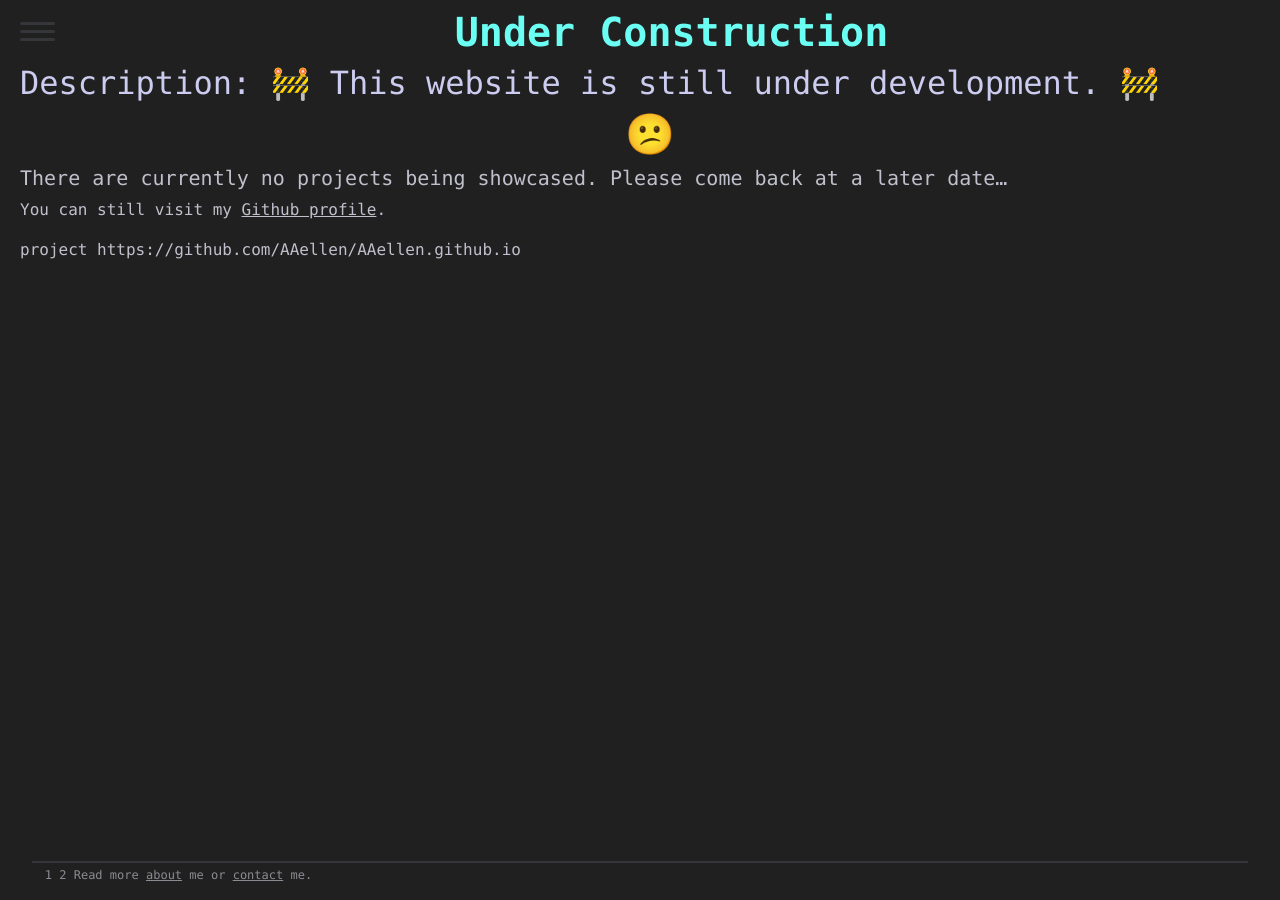
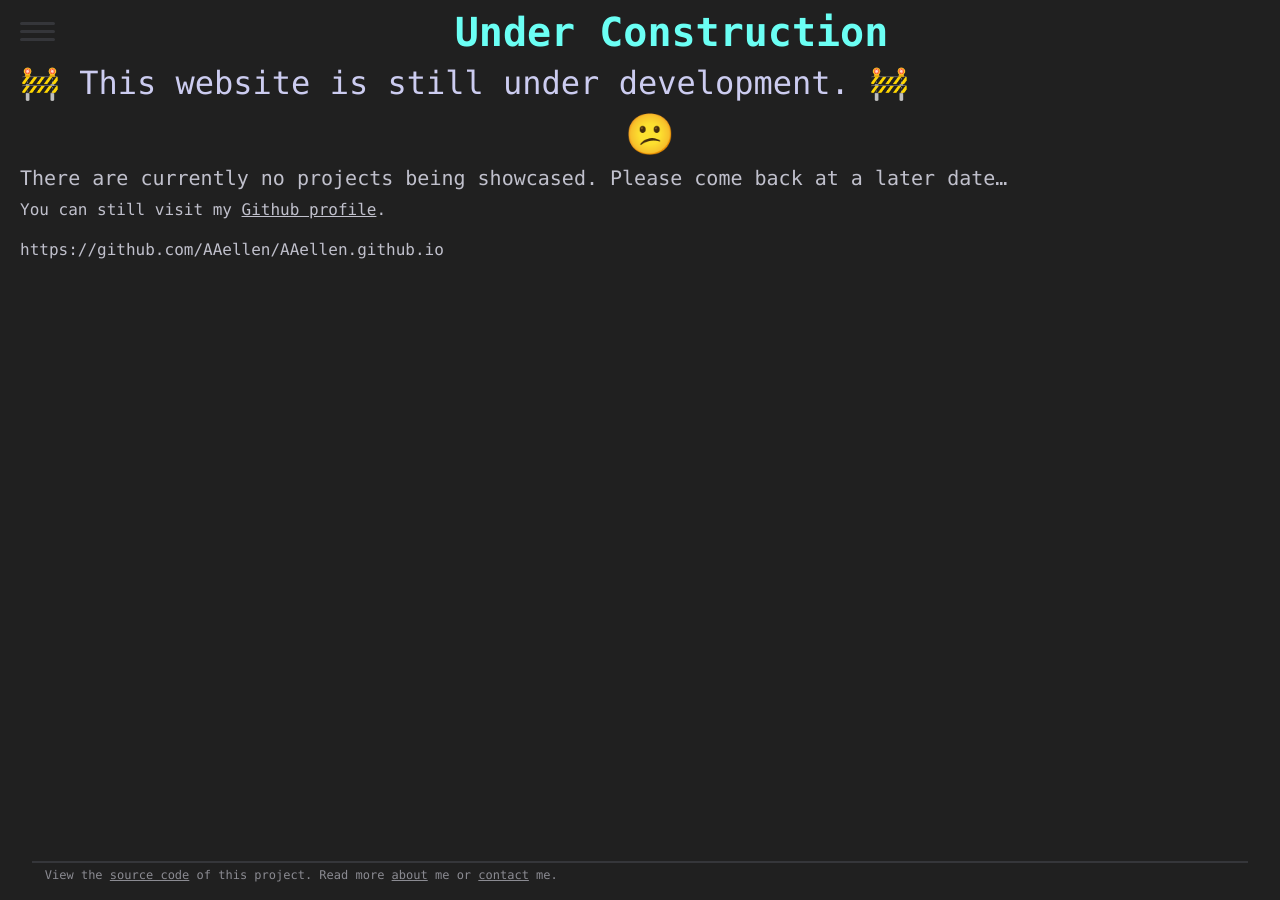
Before and after one commit to AAellen/AAellen.github.io, a Jekyll site: the page built from _posts/0000-01-01-empty.md, in a window 1280 px wide. Built offline with Jekyll 4.4.1, drawn with Linux system fonts in a browser that asks for light colours; nearby versions of some CDN libraries; emoji names are drawn with the system emoji font.

Commit message:
Modify Footer
Remove footer include from project layout

```diff
--- a/_includes/footer.html
+++ b/_includes/footer.html
@@ -1,4 +1,6 @@
-{{ include.content }}
 {{ include.url }}
-<footer>{{ include.content | default: 1 }} {{ include.url | default: 2 }}
+<footer>
+{% if include.url != "" %}
+    View the <a href="{{include.url}}">source code</a> of this project.
+{% endif %}
 Read more <a href="/about">about</a> me or <a href="#" class="contact">contact</a> me.</p></footer>
--- a/_layouts/default.html
+++ b/_layouts/default.html
@@ -44,7 +44,7 @@
 			<div class="content">
 				<h1 class="title">{{ page.title }}</h1>
 				{{ content }}
-				{% include footer.html %}
+				{% include footer.html url=page.project_url %}
 			</div>
 
 		</section>
--- a/_layouts/project.html
+++ b/_layouts/project.html
@@ -1,12 +1,6 @@
 ---
 layout: default
-title: "Project"
 ---
-<h2 class="project_desc">Description: {{ page.project_desc }}</h2>
+<h2 class="project_desc">{{ page.project_desc }}</h2>
 
 {{ content }}
-
-{% capture capture_url %}
-{{ page.project_url }}
-{% endcapture %}
-{% include footer.html content="project" url=capture_url %}
```
